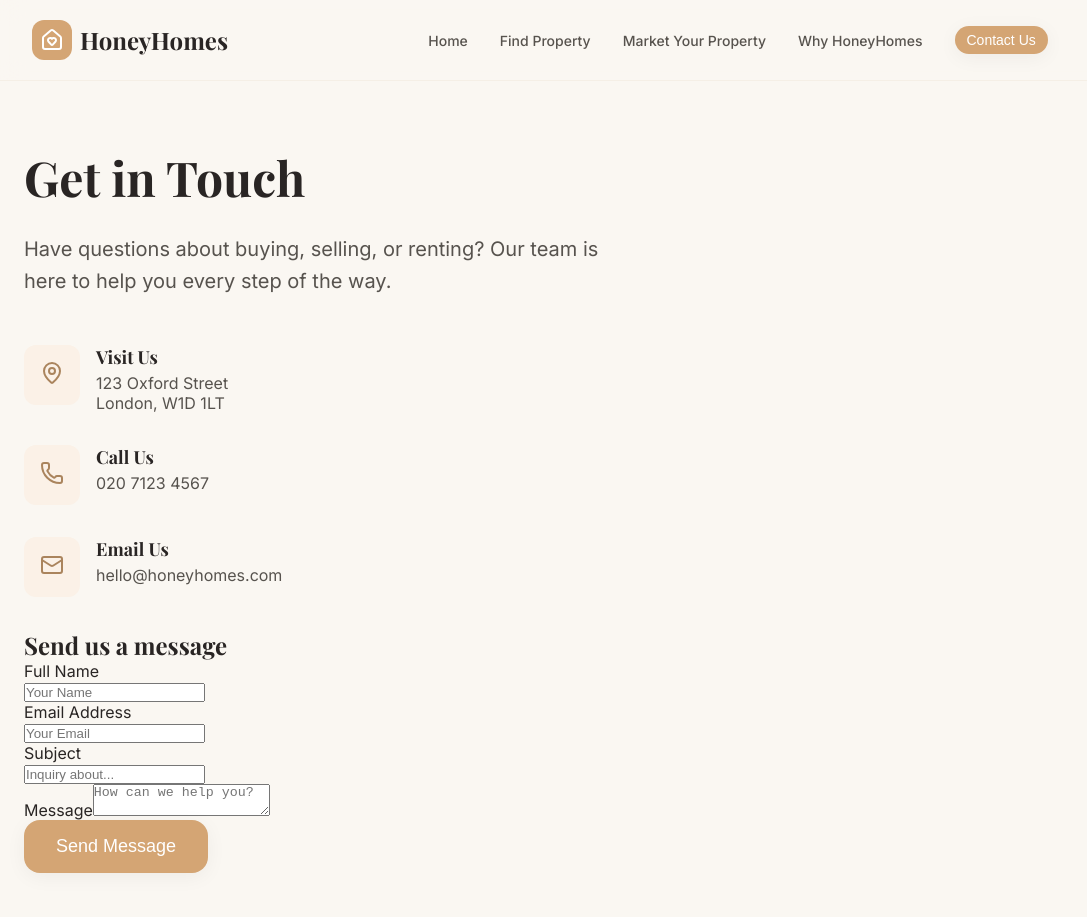
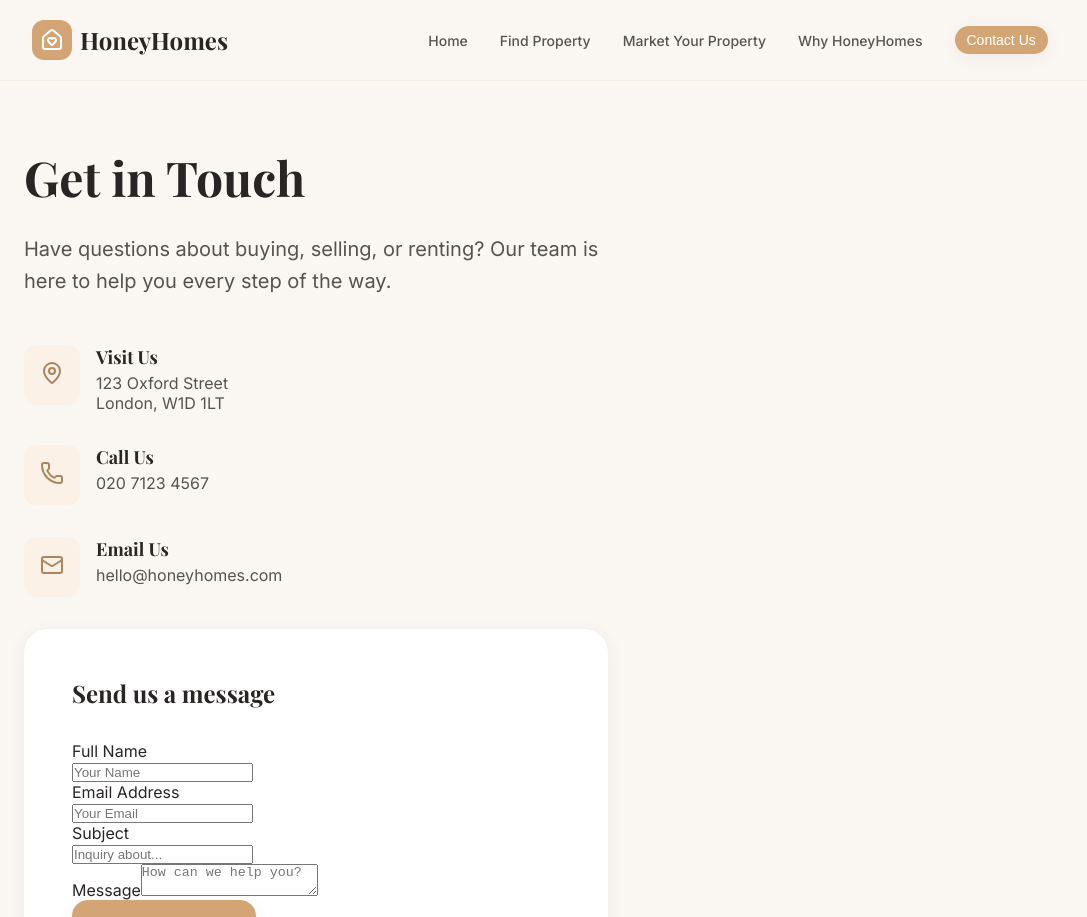
Before and after one commit to p3achijaii/react-coursework, a React (Vite) app: page /contact in a window 1280 px wide. Shown: the top 917 px of the page, without its empty margins (0-1087 px from the left). Built offline with nearby package versions, Linux system fonts and the light colour scheme.

Commit message:
add the styling of the form card for the contact us page

```diff
--- a/src/pages/Contact/Contact.module.css
+++ b/src/pages/Contact/Contact.module.css
@@ -75,3 +75,23 @@
 .detailText {
   color: var(--color-stone-600);
 }
+
+.formCard {
+  background-color: var(--color-white);
+  padding: 2rem;
+  border-radius: var(--radius-3xl);
+  box-shadow: var(--shadow-soft);
+}
+
+@media (min-width: 768px) {
+  .formCard {
+    padding: 3rem;
+  }
+}
+
+.formTitle {
+  font-size: 1.5rem;
+  font-weight: 700;
+  color: var(--color-stone-800);
+  margin-bottom: 2rem;
+}
```
